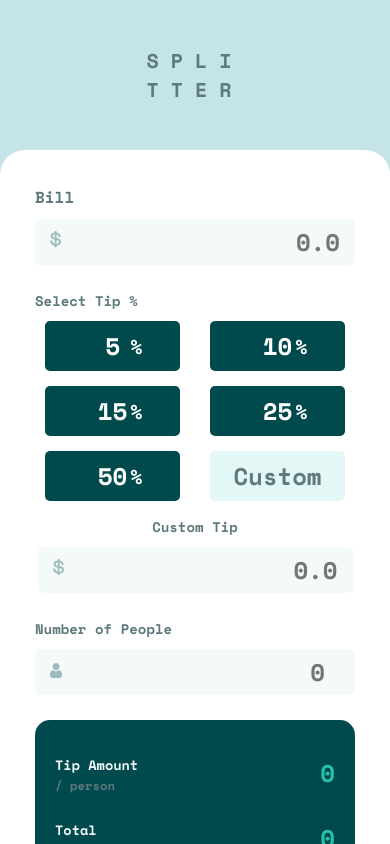
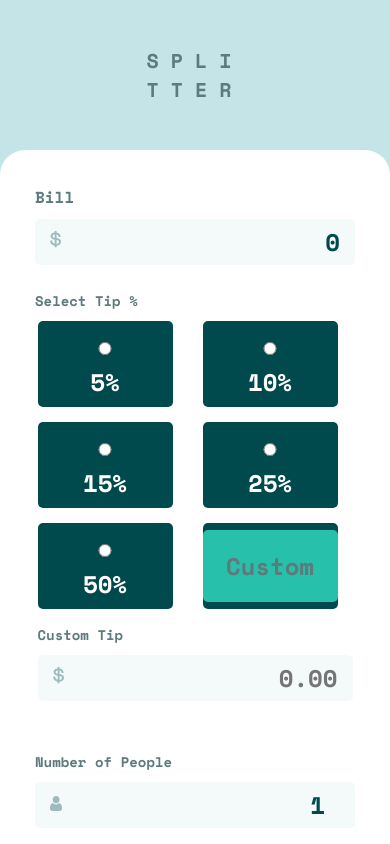
Before and after one commit to adgar152369/tip-calculator, a plain HTML site: page index.html in a window 390 px wide. Both pictures are taken after a click on the button "Custom". Shown: the top 844 px of the page. Drawn offline with nearby package versions, Linux system fonts and the light colour scheme.

Commit message:
implement radio inputs

```diff
--- a/index.html
+++ b/index.html
@@ -22,30 +22,30 @@
       <p class="grey-heading">Bill</p>
       <div class="input-container">
         <label for="bill-input"><img src="images/icon-dollar.svg" alt=""></label>
-        <input id="bill-input" type="text" placeholder="0.0">
+        <input id="bill-input" type="text" placeholder="0.00">
       </div>
     </div>
     <p class="grey-heading sm-heading">Select Tip %</p>
     <div class="grid-container">
       <div class="grid-item">
-        <button class="percentage" id="five-percent">5</button>
-        <p class="symbol">%</p>
+        <input type="radio" class="percentage" id="five-percent" name="percent" value="5">
+        <label for="five-percent">5%</label>
       </div>
       <div class="grid-item">
-        <button class="percentage" id="ten-percent">10</button>
-        <p class="symbol">%</p>
+        <input type="radio" class="percentage" id="ten-percent" name="percent" value="10">
+        <label for="ten-percent">10%</label>
       </div>
       <div class="grid-item">
-        <button class="percentage" id="fifteen-percent">15</button>
-        <p class="symbol">%</p>
+        <input type="radio" class="percentage" id="fifteen-percent" name="percent" value="15">
+        <label for="fifteen-percent">15%</label>
       </div>
       <div class="grid-item">
-        <button class="percentage" id="twentyfive-percent">25</button>
-        <p class="symbol">%</p>
+        <input type="radio" class="percentage" id="twentyfive-percent" name="percent" value="25">
+        <label for="twentyfive-percent">25%</label>
       </div>
       <div class="grid-item">
-        <button class="percentage" id="fifty-percent">50</button>
-        <p class="symbol">%</p>
+        <input type="radio" class="percentage" id="fifty-percent" name="percent" value="50">
+        <label for="fifty-percent">50%</label>
       </div>
       <div class="grid-item">
         <button id="custom-btn">Custom</button>
@@ -54,7 +54,7 @@
         <p class="grey-heading sm-heading">Custom Tip</p>
         <div class="input-container">
           <label for="custom-amount"><img src="images/icon-dollar.svg" alt=""></label>
-          <input type="text" placeholder="0.0">
+          <input id="custom-amount" type="text" placeholder="0.00">
         </div>
       </div>
     </div>
@@ -68,11 +68,11 @@
     <div class="results-container">
       <div class="result">
         <p>Tip Amount <br><span class="sm-txt">/ person</span></p>
-        <span id="tip" class="amount"></span>
+        <span id="tip" class="amount tip-result"></span>
       </div>
       <div class="result">
         <p>Total <br><span class="sm-txt">/ person</span></p>
-        <span id="total" class="amount"></span>
+        <span id="total" class="amount total-result"></span>
       </div>
       <button class="reset">Reset</button>
     </div>
--- a/script.js
+++ b/script.js
@@ -1,48 +1,48 @@
+// grab elements from DOM
 const billInput = document.getElementById('bill-input');
-const numPeopleInput = document.getElementById('people-input');
-const tipAmounts = document.querySelectorAll('.percentage');
-const fivePercent = document.getElementById('five-percent');
-const tenPercent = document.getElementById('ten-percent');
-const fifteenPercent = document.getElementById('fifteen-percent');
-const twentyFivePercent = document.getElementById('twentyfive-percent');
-const fiftyPercent = document.getElementById('fifty-percent');
-const customTip = document.getElementById('custom-btn');
-const customAmountContainer = document.querySelector('.custom-amount-container');
-const tip = document.getElementById('tip');
-const gridItems = document.querySelectorAll('.grid-item');
-const total = document.getElementById('total');
+const checkPercentageBoxes = document.querySelectorAll('.percentage');
+const inputPercent = document.querySelector('#custom-amount');
+const inputPeople = document.getElementById('people-input');
+const inputs = document.querySelectorAll('input');
+const customTipContainer = document.querySelector('.custom-amount-container');
+const customTipBtn = document.querySelector('#custom-btn');
+const showTip = document.querySelector('.tip-result');
+const showTotal = document.querySelector('.total-result');
 
-total.innerHTML = 0;
-tip.innerHTML = 0;
+billInput.value = 0;
+inputPeople.value = 1;
 
-function calculateTip() {
-    let amount = 0;
-    for (let i = 0; i < tipAmounts.length; i++) {
-        tipAmounts[i].addEventListener('click', () => {
-            amount = tipAmounts[i].innerHTML;
-            // console.log(amount);
-            tip.innerHTML = (billInput.value * (amount * .01)).toFixed(2);
-            total.innerHTML = '$' + ((parseFloat(billInput.value) + parseFloat(tip.innerHTML)).toFixed(2));
-        });
+// event listeners for buttons and inputs
+let billAmount, numPeople, customPercent, tipTotal, tipPerPerson, totalPerPerson;
+let percentage = 0;
+
+checkPercentageBoxes.forEach(percentBtn => {
+    percentBtn.addEventListener('click', () => {
+        if (percentBtn.checked) {
+            percentage = percentBtn.value * .01;
+            console.log(percentage);
+        }
+    })
+});
+customTipBtn.addEventListener('click', () => {
+    customTipContainer.classList.toggle('toggle-custom-amount-container');
+    customTipBtn.classList.toggle('toggle-selected');
+});
+billInput.addEventListener('keyup', () => {
+    billAmount = Number(billInput.value);
+});
+inputPeople.addEventListener('change', () => {
+    if (inputPeople.value == 0) {
+        numPeople = inputPeople.value = 1;
     }
-}
+    numPeople = Number(inputPeople.value);
+});
 
-tipAmounts.forEach(tip => {
-    tip.addEventListener('click', () => {
-        tipAmounts.forEach(tip => {
-            tip.classList.contains('toggle-selected');
-            tip.classList.remove('toggle-selected');
-            customAmountContainer.classList.remove('toggle-custom-amount-container');
-        });
-        tip.classList.toggle('toggle-selected');
-    });
-
-    calculateTip();
-});
-customTip.addEventListener('click', () => {
-    customAmountContainer.classList.toggle('toggle-custom-amount-container');
-    tipAmounts.forEach(tip => {
-        tip.classList.contains('toggle-selected');
-        tip.classList.remove('toggle-selected');
-    });
-});
+inputs.forEach(input => {
+    input.addEventListener('change', () => {
+        let tip = billAmount * percentage;
+        let total = tip + billAmount;
+        showTip.textContent = (tip / numPeople).toFixed(2);
+        showTotal.textContent = (billAmount + tip / numPeople).toFixed(2);
+    })
+})
--- a/style.css
+++ b/style.css
@@ -93,11 +93,7 @@ label img{
     margin-bottom: 25px;
 }
 
-.grid-item {
-    position: relative;
-}
-
-.grid-item button{
+.grid-item, #custom-btn {
     width: 90%;
     background-color: hsl(183, 100%, 15%);
     border: none;
@@ -115,6 +111,8 @@ label img{
 button#custom-btn {
     background-color: hsl(180, 53%, 93%);
     color: hsl(186, 14%, 43%);
+    width: 100%;
+    height: 100%;
 }
 
 .custom-amount-container {
@@ -124,20 +122,14 @@ button#custom-btn {
 
 .toggle-selected {
     background-color: hsl(172, 67%, 45%) !important;
-    color: black !important;
 }
 
 .toggle-custom-amount-container {
     display: block;
+    text-align: left;
+    margin-bottom: 25px;
 }
 
-.symbol {
-    position: absolute;
-    top: 21%;
-    right: 30%;
-    color: white;
-    font-size: 1.25rem;
-}
 
 /* tip amount and results CSS */
 .results-container {
```
